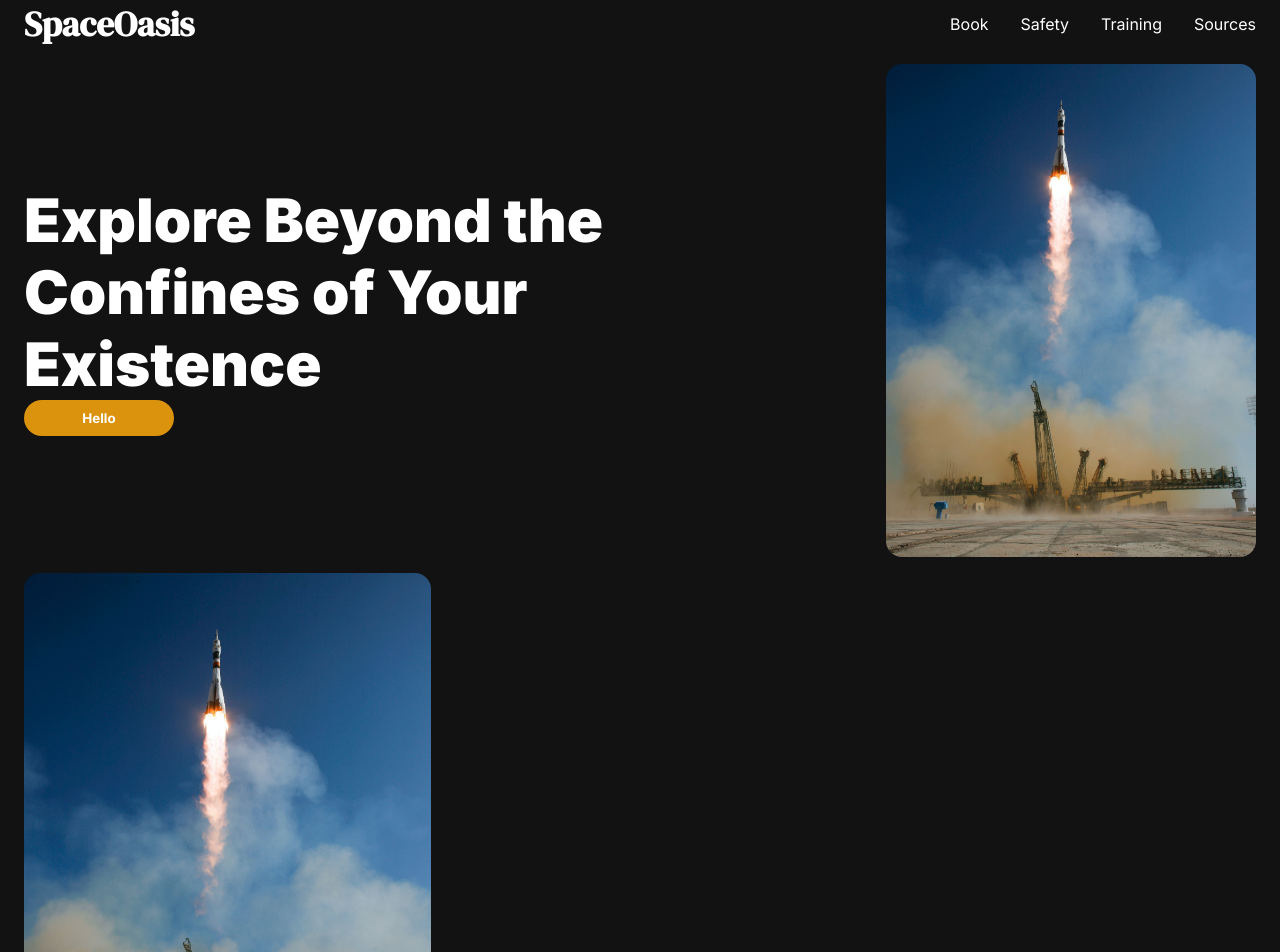
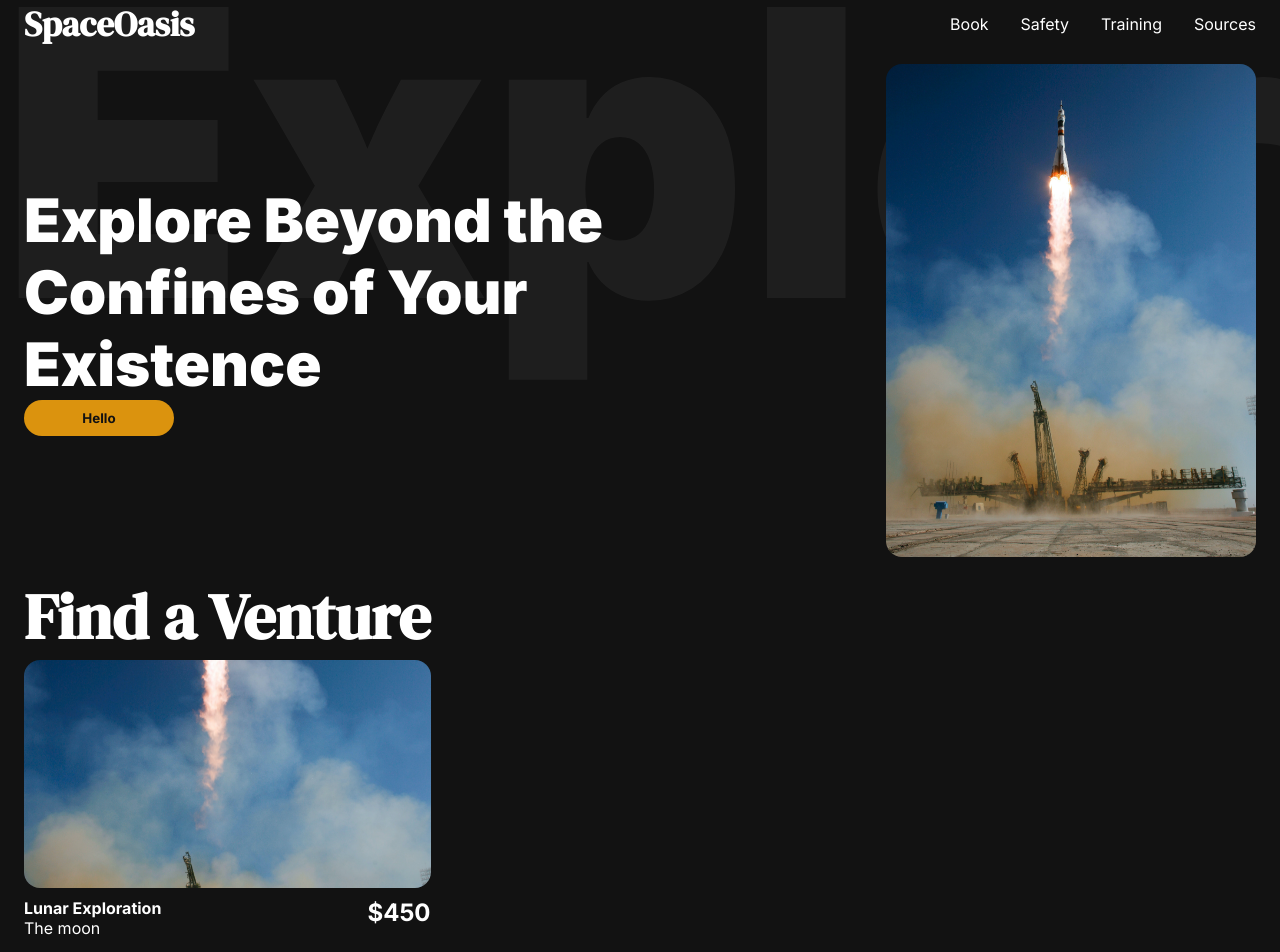
Before and after one commit to Achintya72/space-oasis, a Next.js app: page / in a window 1280 px wide. Shown: the top 952 px of the page. Built offline with nearby package versions, Linux system fonts and the light colour scheme.

Commit message:
Added Watermark to Landing, Correct Image Aspect Ratios.

```diff
--- a/components/Button/button.module.css
+++ b/components/Button/button.module.css
@@ -1,6 +1,6 @@
 .button {
   background-color: var(--clr-primary);
-  color: #fff;
+  color: var(--clr-background);
   outline: none;
   border: none;
   font-family: "Inter", sans-serif;
--- a/pages/book/_packagecard.jsx
+++ b/pages/book/_packagecard.jsx
@@ -17,7 +17,13 @@ export default function PackageCard({ img, title, description, price, location,
 
     return (
         <div className={styles.card}>
-            <Image className={styles.cardImg} src={img} width={500} height={500} alt={description} />
+            <div className={styles.cardImg}>
+                <Image
+                    src={img}
+                    fill
+                    alt={description}
+                />
+            </div>
             <div style={{ display: "flex" }}>
                 <div>
                     <strong>{title}</strong> <br />
--- a/pages/book/styles.module.css
+++ b/pages/book/styles.module.css
@@ -10,14 +10,16 @@
 }
 
 .cardImg {
-  background-size: cover;
+  aspect-ratio: 16 / 9;
   position: relative;
-  width: 100%;
-  height: auto;
   border-radius: var(--font-size-p);
   overflow: hidden;
 }
 
+.cardImg img {
+  object-fit: cover;
+  object-position: center;
+}
 .price {
   text-align: right;
   flex: 1;
--- a/pages/home.module.css
+++ b/pages/home.module.css
@@ -4,9 +4,15 @@
   padding: 1rem 0rem;
   align-items: center;
   gap: 10%;
+  overflow: hidden;
 }
 .heroText {
   flex: 2;
+}
+
+.heroText,
+.img {
+  z-index: 2;
 }
 .img {
   flex: 1;
@@ -15,7 +21,27 @@
   border-radius: var(--font-size-p);
   overflow: hidden;
 }
+.waterMark {
+  width: 100%;
+  height: 100%;
+  overflow: hidden;
+  font-family: "Inter", sans-serif;
+  position: absolute;
+  color: #fff;
+  opacity: 0.05;
+  z-index: 0;
+  left: 0;
+  box-sizing: border-box;
+}
+
+.waterMark p {
+  font-size: 400px;
+  font-weight: 900;
+}
 
 .img img {
   object-fit: cover;
 }
+.promotion {
+  color: white;
+}
--- a/pages/index.js
+++ b/pages/index.js
@@ -16,6 +16,9 @@ export default function Home() {
       <Wrapper>
         <Navbar />
         <section id="hero" className={styles.hero}>
+          <div className={styles.waterMark}>
+            <p >Explore</p>
+          </div>
           <div className={styles.heroText}>
             <h5>Explore Beyond the Confines of Your Existence</h5>
             <Button size="regular">Hello</Button>
@@ -28,7 +31,8 @@ export default function Home() {
             />
           </div>
         </section>
-        <section>
+        <section className={styles.promotion}>
+          <h1>Find a Venture</h1>
           <div className={styles.cardGrid}>
             <PackageCard
               title="Lunar Exploration"
```
